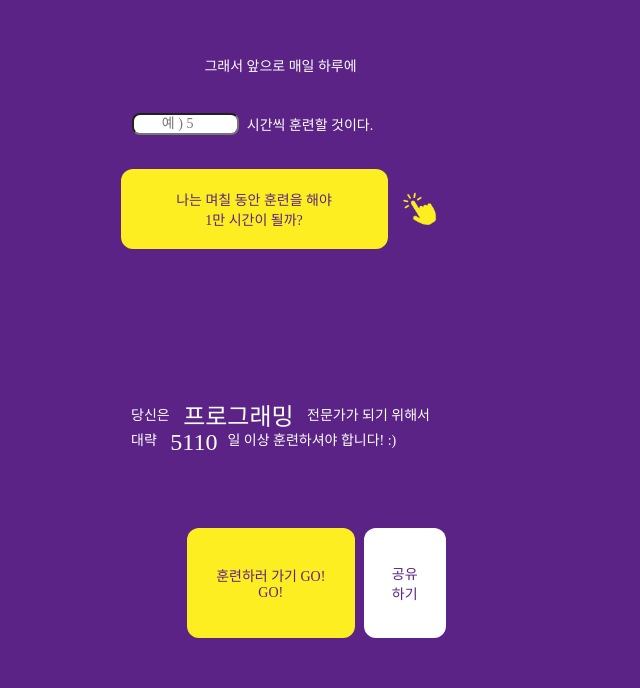
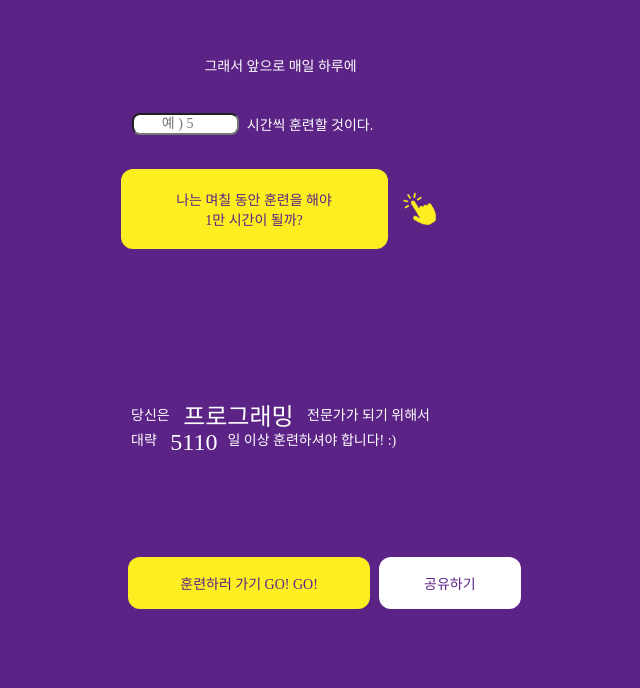
Before and after one commit to skagml4188/project_time_namhui, a plain HTML site: page 프로젝트1/index.html in a window 1280 px wide. Shown: the part 666-1354 px from the top of the page, without its empty margins (367-1007 px from the left). Drawn offline with Linux system fonts and the light colour scheme; a web font is replaced by a local one.

Commit message:
액션 버튼 수정

```diff
--- a/프로젝트1/style.css
+++ b/프로젝트1/style.css
@@ -146,18 +146,20 @@ output {
 }
 /*action*/
 .action {
+    justify-content: flex-end;
+    align-items: center;
     display: flex;
     flex-direction: row;
     gap: 9px;
 }
 #show {
-    width: 70%;
+    width: 280px;
     justify-content: flex-start;
     padding: 16px 24px;
     gap: 10px;
 }
 .share {
-    width: 30%;
+    width: 160px;
     justify-content: flex-end;
     padding: 16px 24px;
     gap: 10px;
--- a/프로젝트1/style.css
+++ b/프로젝트1/style.css
@@ -146,18 +146,20 @@ output {
 }
 /*action*/
 .action {
+    justify-content: flex-end;
+    align-items: center;
     display: flex;
     flex-direction: row;
     gap: 9px;
 }
 #show {
-    width: 70%;
+    width: 280px;
     justify-content: flex-start;
     padding: 16px 24px;
     gap: 10px;
 }
 .share {
-    width: 30%;
+    width: 160px;
     justify-content: flex-end;
     padding: 16px 24px;
     gap: 10px;
```
